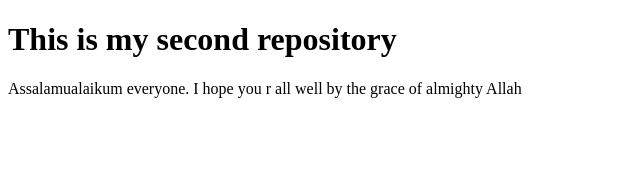
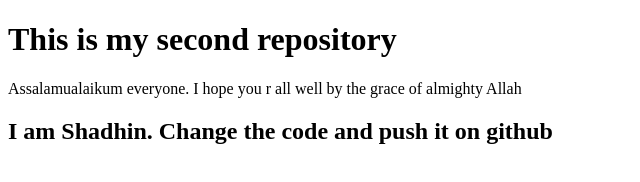
Before and after one commit to SHShadhin/my-second-repo, a plain HTML site: page index.html in a window 1280 px wide. Shown: the whole page, without its empty margins (0-640 px from the left). Drawn offline with Linux system fonts and the light colour scheme.

Commit message:
added new code

```diff
--- a/index.html
+++ b/index.html
@@ -9,5 +9,6 @@
 <body>
   <h1> This is my second repository </h1>
   <p>Assalamualaikum everyone. I hope you r all well by the grace of almighty Allah </p>
+  <h2> I am Shadhin. Change the code and push it on github </h2>
 </body>
 </html>
```
